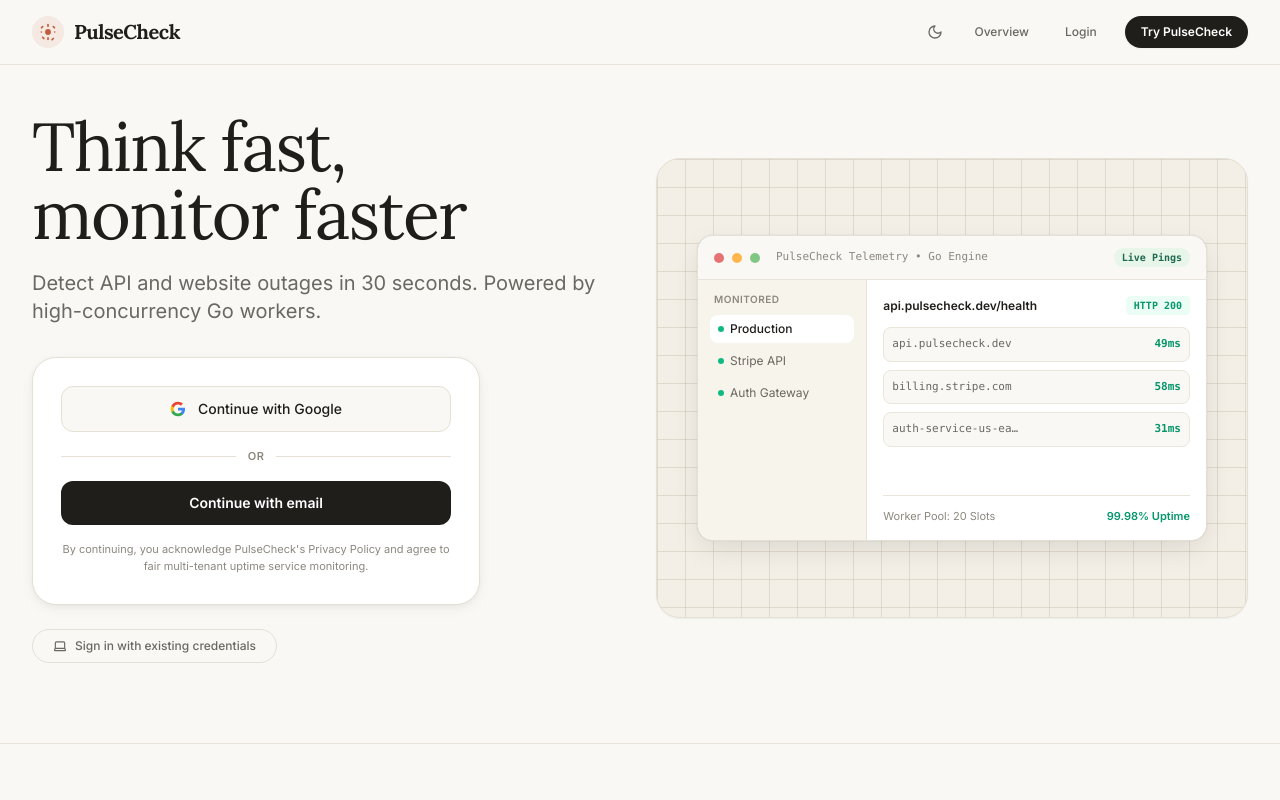
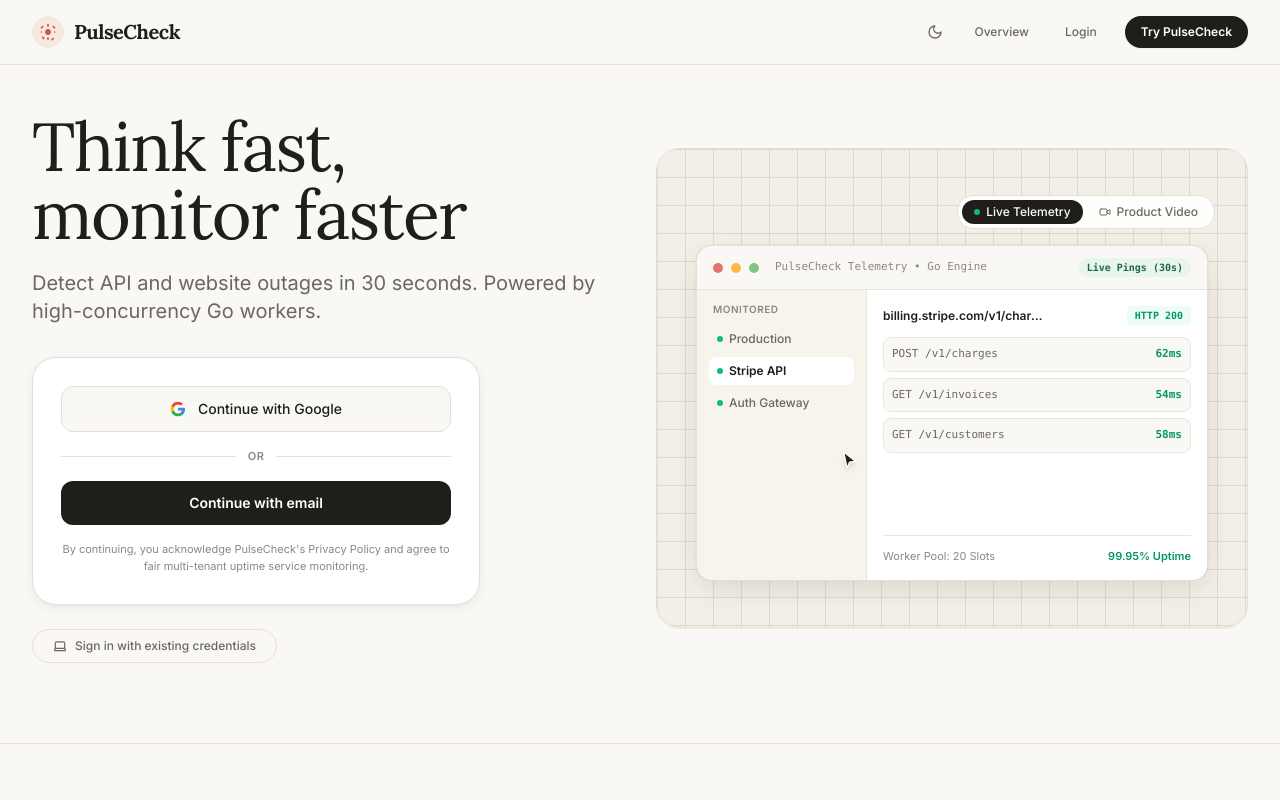
Before and after one commit to Chamith-Bhanuka/PulseCheck, a React (Vite) app in the folder frontend/: page / in a window 1280 px wide. Shown: the top 800 px of the page. Built offline with nearby package versions, Linux system fonts and the light colour scheme; no server answers.

Commit message:
feat(frontend): add hero video player and enhance session persistence on reload

```diff
--- a/frontend/src/App.jsx
+++ b/frontend/src/App.jsx
@@ -12,11 +12,15 @@
 
 export default function App() {
   const { isAuthenticated, loading } = useAuth();
-  const [currentView, setCurrentView] = useState('landing');
-  const [selectedMonitorId, setSelectedMonitorId] = useState(null);
+  const [currentView, setCurrentView] = useState(() => {
+    return localStorage.getItem('pulsecheck_view') || 'landing';
+  });
+  const [selectedMonitorId, setSelectedMonitorId] = useState(() => {
+    return localStorage.getItem('pulsecheck_selected_monitor') || null;
+  });
   const [publicMonitorId, setPublicMonitorId] = useState(null);
 
-  // Check URL path on initial load (e.g. /status/mon_xyz)
+  // Check URL path on initial load (e.g. /status/mon_xyz) and sync view
   useEffect(() => {
     const path = window.location.pathname;
     if (path.startsWith('/status/')) {
@@ -29,17 +33,35 @@
     }
 
     if (isAuthenticated) {
-      setCurrentView('dashboard');
+      const savedView = localStorage.getItem('pulsecheck_view');
+      if (savedView === 'monitor-detail' && selectedMonitorId) {
+        setCurrentView('monitor-detail');
+      } else if (savedView === 'billing') {
+        setCurrentView('billing');
+      } else {
+        setCurrentView('dashboard');
+        localStorage.setItem('pulsecheck_view', 'dashboard');
+      }
+    } else {
+      const savedView = localStorage.getItem('pulsecheck_view');
+      if (savedView === 'login' || savedView === 'register') {
+        setCurrentView(savedView);
+      } else {
+        setCurrentView('landing');
+      }
     }
   }, [isAuthenticated]);
 
   const handleNavigate = (view) => {
     setCurrentView(view);
+    localStorage.setItem('pulsecheck_view', view);
     window.scrollTo({ top: 0, behavior: 'smooth' });
   };
 
   const handleSelectMonitor = (id) => {
     setSelectedMonitorId(id);
+    localStorage.setItem('pulsecheck_selected_monitor', id);
+    localStorage.setItem('pulsecheck_view', 'monitor-detail');
     setCurrentView('monitor-detail');
     window.scrollTo({ top: 0, behavior: 'smooth' });
   };
--- a/frontend/src/pages/LandingPage.jsx
+++ b/frontend/src/pages/LandingPage.jsx
@@ -1,29 +1,73 @@
 import React, { useState, useEffect } from 'react';
 import {
   Activity, ShieldCheck, Zap, Bell, ArrowRight, CheckCircle2,
-  Clock, Globe, Server, BarChart3, Lock, Sparkles, ChevronRight, Terminal, Laptop
+  Clock, Globe, Server, BarChart3, Lock, Sparkles, ChevronRight, Terminal, Laptop, Video
 } from 'lucide-react';
 
 export default function LandingPage({ onNavigate }) {
   const [activeTab, setActiveTab] = useState('api');
-  const [simulatedPings, setSimulatedPings] = useState([
-    { id: 1, name: 'api.pulsecheck.dev', status: 200, latency: 42, time: 'Just now' },
-    { id: 2, name: 'billing.stripe.com', status: 200, latency: 58, time: '30s ago' },
-    { id: 3, name: 'auth-service-us-east', status: 200, latency: 31, time: '1m ago' },
-  ]);
+  const [heroMode, setHeroMode] = useState('live'); // 'live' or 'video'
+  const [selectedHeroEndpoint, setSelectedHeroEndpoint] = useState('production');
+  const [videoError, setVideoError] = useState(false);
+  const [cursorPos, setCursorPos] = useState({ x: 75, y: 40 });
 
-  // Subtle real-time ping simulation inside hero canvas
+  // Natural animated cursor gliding over endpoints to mimic the Claude screencast
   useEffect(() => {
-    const interval = setInterval(() => {
-      setSimulatedPings((prev) => {
-        const nextLatency = Math.floor(30 + Math.random() * 25);
-        const updated = [...prev];
-        updated[0] = { ...updated[0], latency: nextLatency, time: 'Just now' };
-        return updated;
-      });
-    }, 3000);
-    return () => clearInterval(interval);
-  }, []);
+    if (heroMode !== 'live') return;
+    const positions = [
+      { x: 28, y: 35, endpoint: 'production' },
+      { x: 28, y: 55, endpoint: 'stripe' },
+      { x: 28, y: 75, endpoint: 'auth' },
+      { x: 70, y: 40, endpoint: 'production' },
+    ];
+    let idx = 0;
+    const cursorInterval = setInterval(() => {
+      idx = (idx + 1) % positions.length;
+      setCursorPos({ x: positions[idx].x, y: positions[idx].y });
+      if (positions[idx].endpoint) {
+        setSelectedHeroEndpoint(positions[idx].endpoint);
+      }
+    }, 3800);
+    return () => clearInterval(cursorInterval);
+  }, [heroMode]);
+
+  const endpointDetails = {
+    production: {
+      url: 'api.pulsecheck.dev/health',
+      status: 200,
+      latency: 38,
+      uptime: '99.99%',
+      logs: [
+        { name: 'GET /v1/health', latency: '38ms', status: 200 },
+        { name: 'POST /v1/tokens', latency: '44ms', status: 200 },
+        { name: 'GET /v1/monitors', latency: '31ms', status: 200 },
+      ]
+    },
+    stripe: {
+      url: 'billing.stripe.com/v1/charges',
+      status: 200,
+      latency: 62,
+      uptime: '99.95%',
+      logs: [
+        { name: 'POST /v1/charges', latency: '62ms', status: 200 },
+        { name: 'GET /v1/invoices', latency: '54ms', status: 200 },
+        { name: 'GET /v1/customers', latency: '58ms', status: 200 },
+      ]
+    },
+    auth: {
+      url: 'auth-gateway.internal/verify',
+      status: 200,
+      latency: 24,
+      uptime: '100.00%',
+      logs: [
+        { name: 'POST /jwt/verify', latency: '24ms', status: 200 },
+        { name: 'POST /session/refresh', latency: '28ms', status: 200 },
+        { name: 'GET /jwks.json', latency: '19ms', status: 200 },
+      ]
+    }
+  };
+
+  const currentEndpoint = endpointDetails[selectedHeroEndpoint] || endpointDetails.production;
 
   return (
     <div className="min-h-screen bg-[#FAF8F5] dark:bg-[#151413] text-[#1F1E1B] dark:text-[#F0ECE1] transition-colors">
@@ -89,24 +133,38 @@
             </div>
           </div>
 
-          {/* Right Column: Architectural Grid Canvas with Interactive Telemetry Window */}
+          {/* Right Column: Architectural Grid Canvas with Interactive Telemetry / Video Window */}
           <div className="lg:col-span-6 w-full">
-            <div className="hero-grid-canvas rounded-3xl p-6 sm:p-10 border border-[#E5E0D5] dark:border-[#33312B] flex items-center justify-center min-h-[460px] shadow-sm relative overflow-hidden">
+            <div className="hero-grid-canvas rounded-3xl p-6 sm:p-8 border border-[#E5E0D5] dark:border-[#33312B] flex flex-col items-center justify-center min-h-[480px] shadow-sm relative overflow-hidden">
 
-              {/* Optional Video Asset Layer: If video exists at /assets/hero-video.mp4, plays cleanly */}
-              <video
-                className="hidden absolute inset-0 w-full h-full object-cover rounded-3xl"
-                autoPlay
-                loop
-                muted
-                playsInline
-                onError={(e) => { e.currentTarget.style.display = 'none'; }}
+              {/* Mode Switcher Pill */}
+              <div className="self-end mb-4 bg-white/90 dark:bg-[#1E1D1A]/90 backdrop-blur border border-[#E5E0D5] dark:border-[#33312B] rounded-full p-1 flex items-center gap-1 shadow-xs z-20">
+                <button
+                  onClick={() => setHeroMode('live')}
+                  className={`px-3 py-1 text-xs font-medium rounded-full transition-all flex items-center gap-1.5 ${
+                    heroMode === 'live'
+                      ? 'bg-[#1F1E1B] text-white dark:bg-[#F0ECE1] dark:text-[#151413]'
+                      : 'text-[#6B6861] dark:text-[#9E9B93] hover:text-[#1F1E1B]'
+                  }`}
                 >
-                <source src="/assets/hero-video.mp4" type="video/mp4" />
-              </video>
+                  <span className="h-1.5 w-1.5 rounded-full bg-emerald-500 animate-pulse" />
+                  <span>Live Telemetry</span>
+                </button>
+                <button
+                  onClick={() => setHeroMode('video')}
+                  className={`px-3 py-1 text-xs font-medium rounded-full transition-all flex items-center gap-1.5 ${
+                    heroMode === 'video'
+                      ? 'bg-[#1F1E1B] text-white dark:bg-[#F0ECE1] dark:text-[#151413]'
+                      : 'text-[#6B6861] dark:text-[#9E9B93] hover:text-[#1F1E1B]'
+                  }`}
+                >
+                  <Video className="h-3 w-3" />
+                  <span>Product Video</span>
+                </button>
+              </div>
 
               {/* Floating Elevated Window Mockup (matching the Claude macOS window mockup) */}
-              <div className="w-full max-w-lg bg-white dark:bg-[#1E1D1A] rounded-2xl border border-[#E5E0D5] dark:border-[#33312B] shadow-window overflow-hidden transition-transform duration-300 hover:scale-[1.01]">
+              <div className="w-full max-w-lg bg-white dark:bg-[#1E1D1A] rounded-2xl border border-[#E5E0D5] dark:border-[#33312B] shadow-window overflow-hidden transition-transform duration-300 hover:scale-[1.01] relative">
 
                 {/* Window Title Bar with Traffic Light Controls */}
                 <div className="flex items-center justify-between px-4 py-3 bg-[#FAF8F5] dark:bg-[#181715] border-b border-[#E8E4DA] dark:border-[#2C2A25]">
@@ -117,30 +175,102 @@
                     <span className="text-[11px] font-mono text-[#8C887F] ml-2">PulseCheck Telemetry &bull; Go Engine</span>
                   </div>
                   <span className="text-[10px] font-mono text-[#1E6B52] dark:text-[#34D399] bg-[#E8F5E9] dark:bg-[#1C2C24] px-2 py-0.5 rounded-full font-semibold">
-                    Live Pings
+                    {heroMode === 'live' ? 'Live Pings (30s)' : '4K Demo Video'}
                   </span>
                 </div>
 
-                {/* Window Content Split */}
-                <div className="grid grid-cols-12 min-h-[260px]">
+                {heroMode === 'video' ? (
+                  /* Video Player Layer */
+                  <div className="relative min-h-[300px] bg-[#161513] flex items-center justify-center overflow-hidden">
+                    {!videoError ? (
+                      <video
+                        className="w-full h-full object-cover aspect-video"
+                        autoPlay
+                        loop
+                        muted
+                        playsInline
+                        controls
+                        onError={() => setVideoError(true)}
+                      >
+                        <source src="/hero-video.mp4" type="video/mp4" />
+                        <source src="/assets/hero-video.mp4" type="video/mp4" />
+                      </video>
+                    ) : null}
+
+                    {/* Elegant Standby Screen if hero-video.mp4 isn't dropped yet */}
+                    {videoError && (
+                      <div className="p-8 text-center flex flex-col items-center justify-center text-[#F0ECE1] bg-gradient-to-b from-[#1E1D1A] to-[#151413] w-full min-h-[300px]">
+                        <div className="h-12 w-12 rounded-full bg-[#FAF8F5]/10 flex items-center justify-center mb-3 text-[#C25E3E]">
+                          <Video className="h-6 w-6" />
+                        </div>
+                        <h4 className="font-serif text-lg font-medium">Hero Video Ready</h4>
+                        <p className="text-xs text-[#9E9B93] max-w-xs mt-1.5 leading-relaxed">
+                          Place your rendered 16:9 MP4 video at <code className="text-[#C25E3E] font-mono bg-white/5 px-1 py-0.5 rounded">frontend/public/hero-video.mp4</code> to auto-stream here seamlessly.
+                        </p>
+                        <button
+                          onClick={() => { setVideoError(false); setHeroMode('live'); }}
+                          className="mt-4 px-4 py-1.5 rounded-full bg-[#FAF8F5] text-[#151413] text-xs font-semibold hover:bg-white transition-all shadow-sm"
+                        >
+                          Switch back to Live Telemetry
+                        </button>
+                      </div>
+                    )}
+                  </div>
+                ) : (
+                  /* Interactive Telemetry Canvas with Animated Pointer */
+                  <div className="grid grid-cols-12 min-h-[290px] relative select-none">
+
+                    {/* Simulated macOS Cursor Gliding across UI */}
+                    <div
+                      className="absolute z-30 pointer-events-none transition-all duration-1000 ease-in-out"
+                      style={{ top: `${cursorPos.y}%`, left: `${cursorPos.x}%` }}
+                    >
+                      <svg className="w-5 h-5 drop-shadow-md text-[#1F1E1B]" viewBox="0 0 24 24" fill="currentColor">
+                        <path d="M4.5 2.5L18.5 13.5L11.5 14.5L8.5 21.5L4.5 2.5Z" stroke="white" strokeWidth="1.5" strokeLinejoin="round"/>
+                      </svg>
+                    </div>
+
                     {/* Left Sidebar (Like Finder sidebar in Claude image) */}
                     <div className="col-span-4 bg-[#F7F4EC] dark:bg-[#181714] p-3 border-r border-[#E8E4DA] dark:border-[#2C2A25] text-left">
                       <span className="text-[10px] font-semibold uppercase tracking-wider text-[#8C887F] block mb-2 px-1">
                         Monitored
                       </span>
                       <div className="space-y-1">
-                      <div className="px-2 py-1.5 rounded-lg bg-white dark:bg-[#252420] text-xs font-medium text-[#1F1E1B] dark:text-white shadow-xs flex items-center gap-1.5">
+                        <button
+                          onClick={() => setSelectedHeroEndpoint('production')}
+                          className={`w-full text-left px-2 py-1.5 rounded-lg text-xs font-medium transition-all flex items-center gap-1.5 ${
+                            selectedHeroEndpoint === 'production'
+                              ? 'bg-white dark:bg-[#252420] text-[#1F1E1B] dark:text-white shadow-xs font-semibold'
+                              : 'text-[#6B6861] dark:text-[#9E9B93] hover:bg-white/60 dark:hover:bg-[#252420]/60'
+                          }`}
+                        >
                           <span className="h-1.5 w-1.5 rounded-full bg-emerald-500" />
                           <span className="truncate">Production</span>
-                      </div>
-                      <div className="px-2 py-1.5 rounded-lg text-xs text-[#6B6861] dark:text-[#9E9B93] hover:bg-white/60 dark:hover:bg-[#252420]/60 transition-colors flex items-center gap-1.5">
+                        </button>
+
+                        <button
+                          onClick={() => setSelectedHeroEndpoint('stripe')}
+                          className={`w-full text-left px-2 py-1.5 rounded-lg text-xs font-medium transition-all flex items-center gap-1.5 ${
+                            selectedHeroEndpoint === 'stripe'
+                              ? 'bg-white dark:bg-[#252420] text-[#1F1E1B] dark:text-white shadow-xs font-semibold'
+                              : 'text-[#6B6861] dark:text-[#9E9B93] hover:bg-white/60 dark:hover:bg-[#252420]/60'
+                          }`}
+                        >
                           <span className="h-1.5 w-1.5 rounded-full bg-emerald-500" />
                           <span className="truncate">Stripe API</span>
-                      </div>
-                      <div className="px-2 py-1.5 rounded-lg text-xs text-[#6B6861] dark:text-[#9E9B93] hover:bg-white/60 dark:hover:bg-[#252420]/60 transition-colors flex items-center gap-1.5">
+                        </button>
+
+                        <button
+                          onClick={() => setSelectedHeroEndpoint('auth')}
+                          className={`w-full text-left px-2 py-1.5 rounded-lg text-xs font-medium transition-all flex items-center gap-1.5 ${
+                            selectedHeroEndpoint === 'auth'
+                              ? 'bg-white dark:bg-[#252420] text-[#1F1E1B] dark:text-white shadow-xs font-semibold'
+                              : 'text-[#6B6861] dark:text-[#9E9B93] hover:bg-white/60 dark:hover:bg-[#252420]/60'
+                          }`}
+                        >
                           <span className="h-1.5 w-1.5 rounded-full bg-emerald-500" />
                           <span className="truncate">Auth Gateway</span>
-                      </div>
+                        </button>
                       </div>
                     </div>
 
@@ -148,20 +278,20 @@
                     <div className="col-span-8 p-4 text-left flex flex-col justify-between bg-white dark:bg-[#1E1D1A]">
                       <div>
                         <div className="flex items-center justify-between mb-3">
-                        <div className="text-xs font-semibold text-[#1F1E1B] dark:text-[#F0ECE1]">
-                          api.pulsecheck.dev/health
+                          <div className="text-xs font-semibold text-[#1F1E1B] dark:text-[#F0ECE1] truncate max-w-[160px]">
+                            {currentEndpoint.url}
                           </div>
                           <span className="text-[10px] font-mono text-emerald-600 dark:text-emerald-400 font-bold bg-emerald-50 dark:bg-emerald-950/40 px-2 py-0.5 rounded">
-                          HTTP 200
+                            HTTP {currentEndpoint.status}
                           </span>
                         </div>
 
-                      {/* Mini Latency Waves */}
-                      <div className="space-y-2 mt-3 font-mono text-[11px]">
-                        {simulatedPings.map((ping) => (
-                          <div key={ping.id} className="p-2 rounded-lg bg-[#FAF8F5] dark:bg-[#161513] border border-[#EAE6DC] dark:border-[#2C2A25] flex items-center justify-between">
-                            <span className="text-[#6B6861] dark:text-[#9E9B93] truncate max-w-[130px]">{ping.name}</span>
-                            <span className="font-semibold text-emerald-600 dark:text-emerald-400">{ping.latency}ms</span>
+                        {/* Latency Logs */}
+                        <div className="space-y-1.5 mt-2 font-mono text-[11px]">
+                          {currentEndpoint.logs.map((log, idx) => (
+                            <div key={idx} className="p-2 rounded-lg bg-[#FAF8F5] dark:bg-[#161513] border border-[#EAE6DC] dark:border-[#2C2A25] flex items-center justify-between">
+                              <span className="text-[#6B6861] dark:text-[#9E9B93] truncate max-w-[140px]">{log.name}</span>
+                              <span className="font-semibold text-emerald-600 dark:text-emerald-400">{log.latency}</span>
                             </div>
                           ))}
                         </div>
@@ -170,10 +300,11 @@
                       {/* Window Bottom Status Bar */}
                       <div className="pt-3 border-t border-[#EAE6DC] dark:border-[#2C2A25] flex items-center justify-between text-[11px] text-[#8C887F]">
                         <span>Worker Pool: 20 Slots</span>
-                      <span className="font-semibold text-emerald-600 dark:text-emerald-400">99.98% Uptime</span>
+                        <span className="font-semibold text-emerald-600 dark:text-emerald-400">{currentEndpoint.uptime} Uptime</span>
                       </div>
                     </div>
                   </div>
+                )}
 
               </div>
             </div>
```
Also changed, not shown: frontend/src/context/AuthContext.jsx (+6 -2 lines), 2 other files (tests, documents, lock files or other folders). Lines whose indentation alone changed are shown as unchanged.
